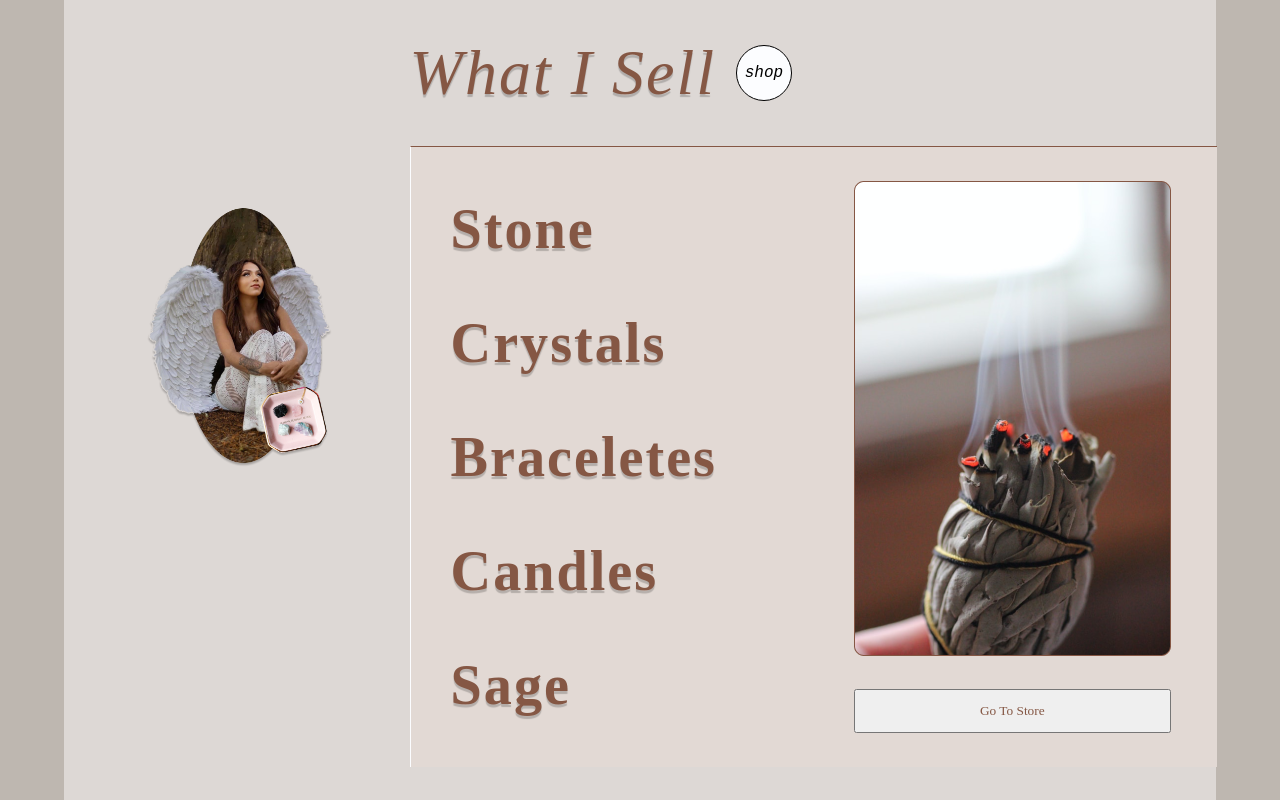
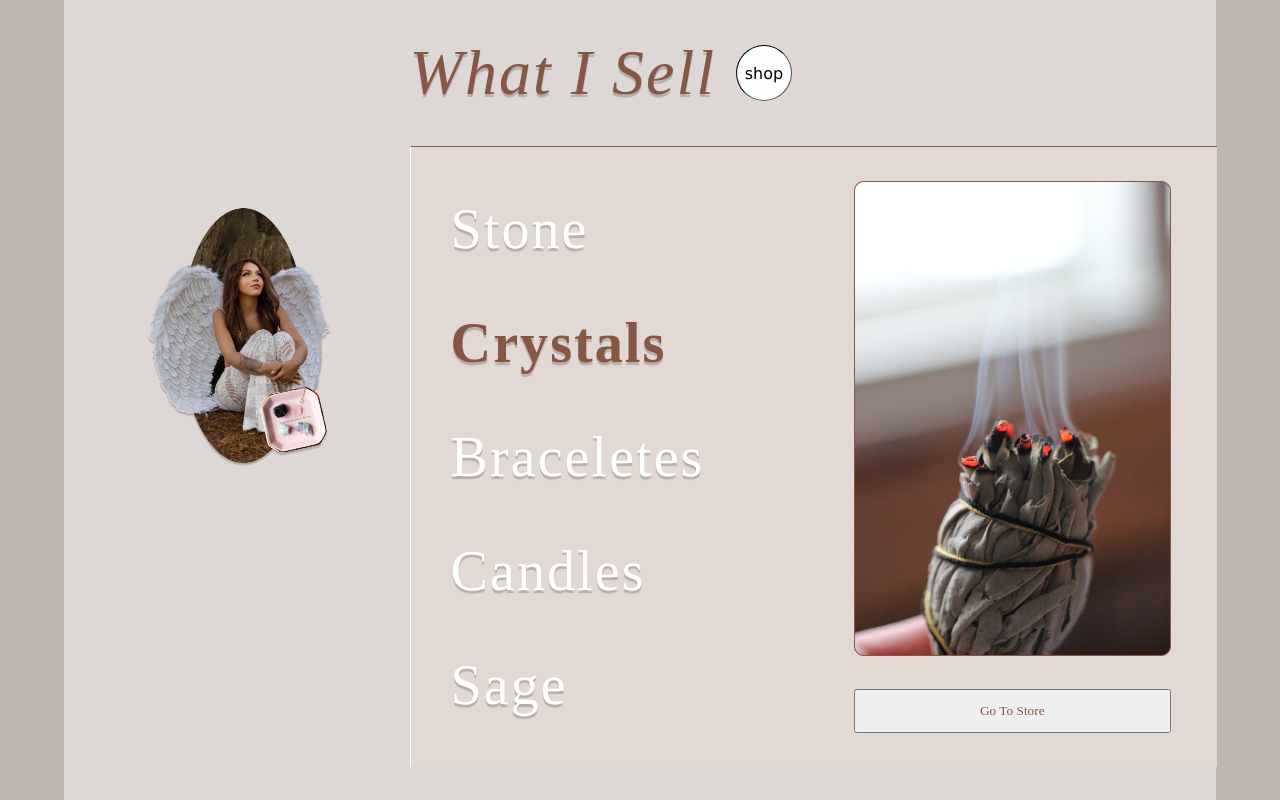
Before and after one commit to Jordaneddielinton93/Visions-Of-Peace-PayPal, a React (Create React App) app: page / in a window 1280 px wide. Shown: the part 1551-2351 px from the top of the page. Built offline with nearby package versions, Linux system fonts and the light colour scheme; a web font is replaced by a local one.

Commit message:
added the timing function carsoul need to add the images now

```diff
--- a/src/Components/Pages/LandingPage/components/Selling/RightSection/RightSection.js
+++ b/src/Components/Pages/LandingPage/components/Selling/RightSection/RightSection.js
@@ -1,6 +1,26 @@
 import { RightSectionStyle } from "./RightSection.styles";
 import firething from "../../../../../Images/firething.png"
+import { useEffect, useState } from "react";
 const RightSection = () => {
+
+  let [counter,setCounter]= useState(0)
+
+  useEffect(()=>{
+
+    setTimeout(()=>{
+
+      counter===5?setCounter(1):setCounter(counter+1)
+
+
+    },2000)
+
+  },[counter])
+
+
+
+  let Liststyle={fontWeight:"500",pacity:0.8,color:"white"}
+
+
   return (
     <RightSectionStyle>
       <header className="rightSectionHeader">
@@ -10,11 +30,11 @@ const RightSection = () => {
 
       <main className="rightSectionMain">
         <section className="Main-section-list">
-          <h3>Stone</h3>
-          <h3>Crystals</h3>
-          <h3>Braceletes</h3>
-          <h3>Candles</h3>
-          <h3>Sage</h3>
+          <h3 style={counter!==1?Liststyle:null}>Stone</h3>
+          <h3 style={counter!==2?Liststyle:null}>Crystals</h3>
+          <h3 style={counter!==3?Liststyle:null}>Braceletes</h3>
+          <h3 style={counter!==4?Liststyle:null}>Candles</h3>
+          <h3 style={counter!==5?Liststyle:null}>Sage</h3>
 
         </section>
 
--- a/src/Components/Pages/LandingPage/components/Selling/RightSection/RightSection.styles.js
+++ b/src/Components/Pages/LandingPage/components/Selling/RightSection/RightSection.styles.js
@@ -25,21 +25,22 @@ export const RightSectionStyle = styled.section`
       text-shadow: 0px 3px 1px rgba(0,0,0,0.2);
       letter-spacing: 2px;
       font-weight: 300;
+
       @media only screen and (max-width: 500px) {
         font-size: 2.2rem;
       }
     }
 
     & .rightSectionHeader-shop{
-      font-style:italic;
+
       color: black;
-      font-family: 'Courier New', Courier, monospace;
+      font-family: Verdana, Geneva, Tahoma, sans-serif;
       display: flex;
       align-items: center;
       justify-content: center;
       background-color:#FCFDFF ;
       border-radius: 100px;
-      border: thin solid black;
+      border: thin inset black;
       height: 54px;
       width: 54px;
       margin-left: 20px;
```
